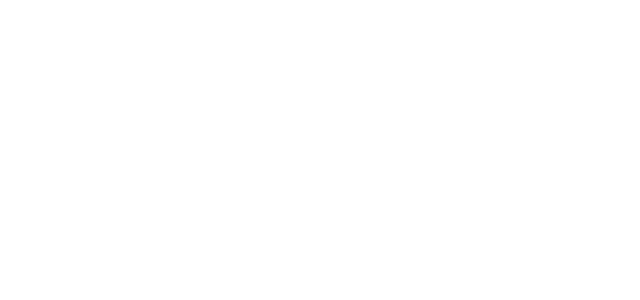
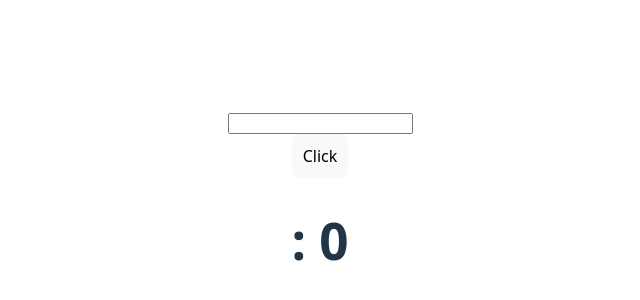
Before and after one commit to Dutta-SD/WebDevPractice, a React (Vite) app in the folder React/reactPractice/: page /party in a window 1280 px wide. Before the commit this address had no page. Shown: the part 194-494 px from the top of the page, without its empty margins (320-960 px from the left). Built offline with nearby package versions, Linux system fonts and the light colour scheme.

Commit message:
New Component Added

```diff
--- a/React/reactPractice/src/App.tsx
+++ b/React/reactPractice/src/App.tsx
@@ -1,11 +1,13 @@
 import { Route, Routes } from 'react-router'
 import './App.css'
 import About from './components/about/About'
+import Party from './components/about/Party'
 
 function App() {
   return (
     <Routes>
-      <Route path='/about' element={<About person={"farmer"}/>} />
+      <Route path='/about' element={<About person={"farmer"} />} />
+      <Route path='/party' element={<Party />} />
     </Routes>
 
   )
--- /dev/null
+++ b/React/reactPractice/src/components/about/Party.tsx
@@ -0,0 +1,35 @@
+import { useState } from "react"
+
+const Party = () => {
+    const [name, setName] = useState("");
+    const [age, setAge] = useState(0);
+
+    const onSubmit = async () => {
+        try {
+            const response = await fetch(`https://api.agify.io/?name=${name}`);
+            const json = await response.json();
+            setAge(json.age)
+        } catch (error) {
+            console.error('Error fetching data:', error);
+        }
+    }
+
+    const onChange = (e: React.ChangeEvent<HTMLInputElement>) => {
+        setName(e.target.value)
+        setAge(0)
+    }
+
+    return (
+        <>
+            <div>
+                <input type="text" onChange={onChange} value={name} />
+            </div>
+            <div>
+                <button onClick={onSubmit} style={{ padding: "10px" }}>Click</button>
+            </div>
+            <h1>{name} : {age}</h1>
+        </>
+    );
+}
+
+export default Party;
```
Also changed, not shown: 2 other files (tests, documents, lock files or other folders).
